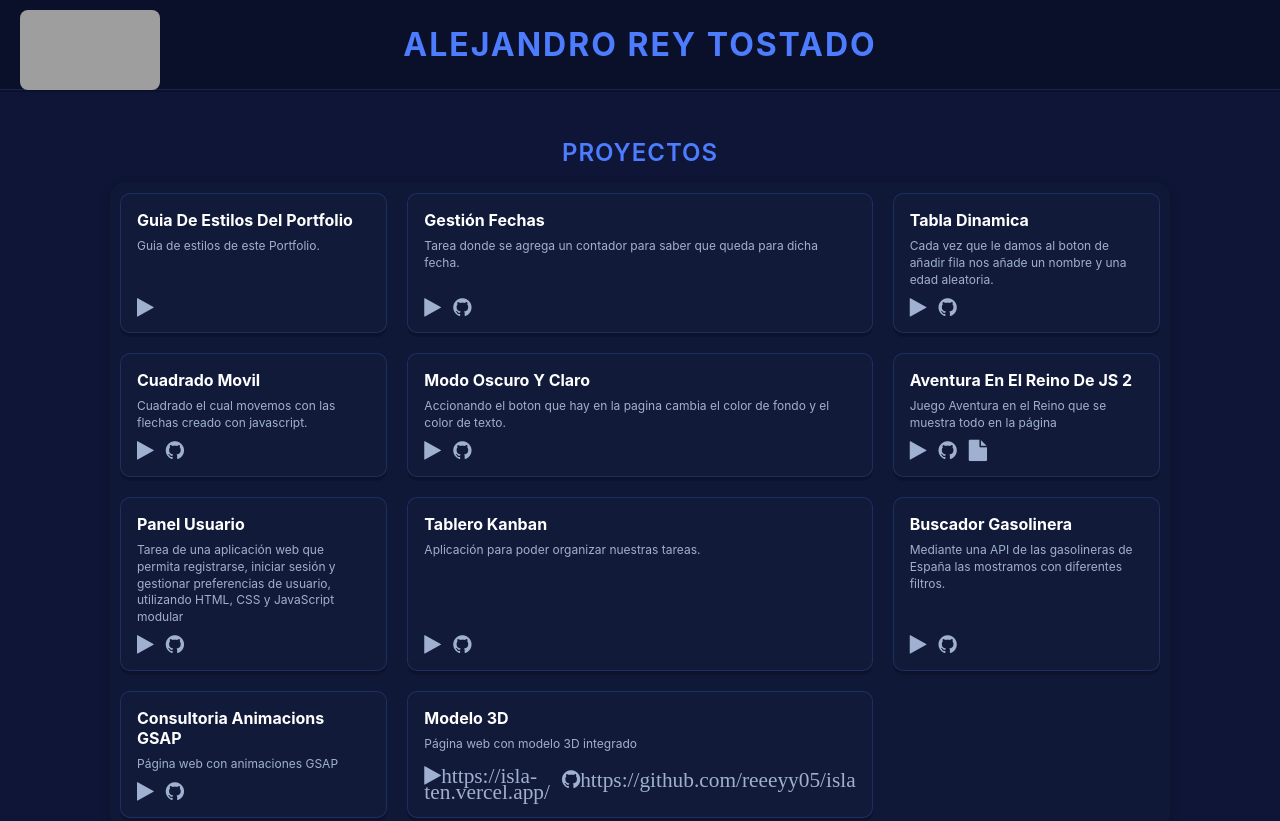
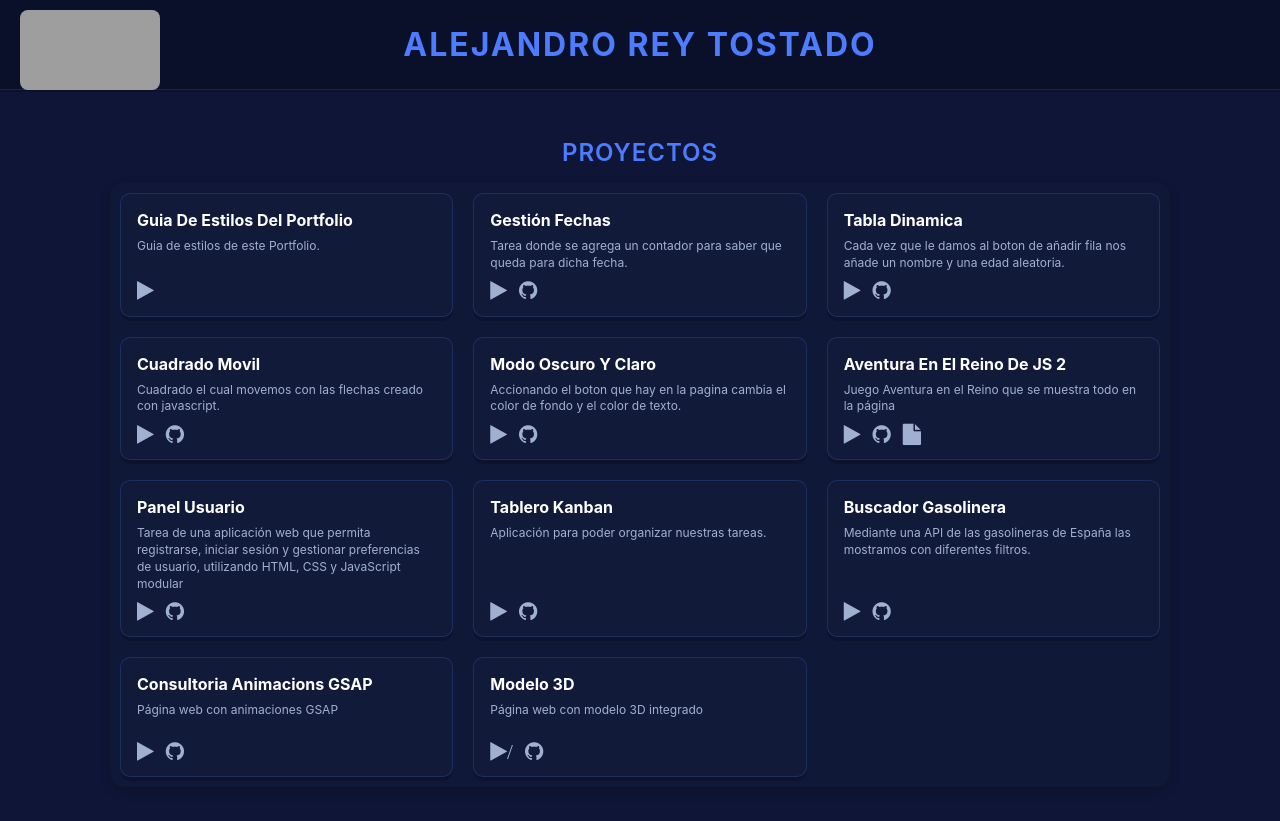
Before and after one commit to reeeyy05/Portfolio, a plain HTML site: page index.html in a window 1280 px wide. Shown: the top 821 px of the page. Drawn offline with Linux system fonts and the light colour scheme; grey boxes are pictures that could not be loaded.

Commit message:
Fix external links and icon elements in index.html
Updated links and icons for external resources.

```diff
--- a/index.html
+++ b/index.html
@@ -223,14 +223,14 @@
                     <h3 class="titulo-ejercicio">Modelo 3D</h3>
                     <p class="descripcion-ejercicio">Página web con modelo 3D integrado</p>
                     <div class="iconos-ejercicio">
-                        <a href="" target="_blank" class="icono-link"
+                        <a href="https://isla-ten.vercel.app" target="_blank" class="icono-link"
                             title="Ejecutar tarea">
-                            <i class="fa fa-play fa-lg">https://isla-ten.vercel.app/</i>
+                            <i class="fa fa-play fa-lg">/</i>
                         </a>
 
-                        <a href="" target="_blank" class="icono-link"
+                        <a href="https://github.com/reeeyy05/isla" target="_blank" class="icono-link"
                             title="Ver GitHub">
-                            <i class="fa fa-github fa-lg">https://github.com/reeeyy05/isla</i>
+                            <i class="fa fa-github fa-lg"></i>
                         </a>
                     </div>
                 </article>
```
